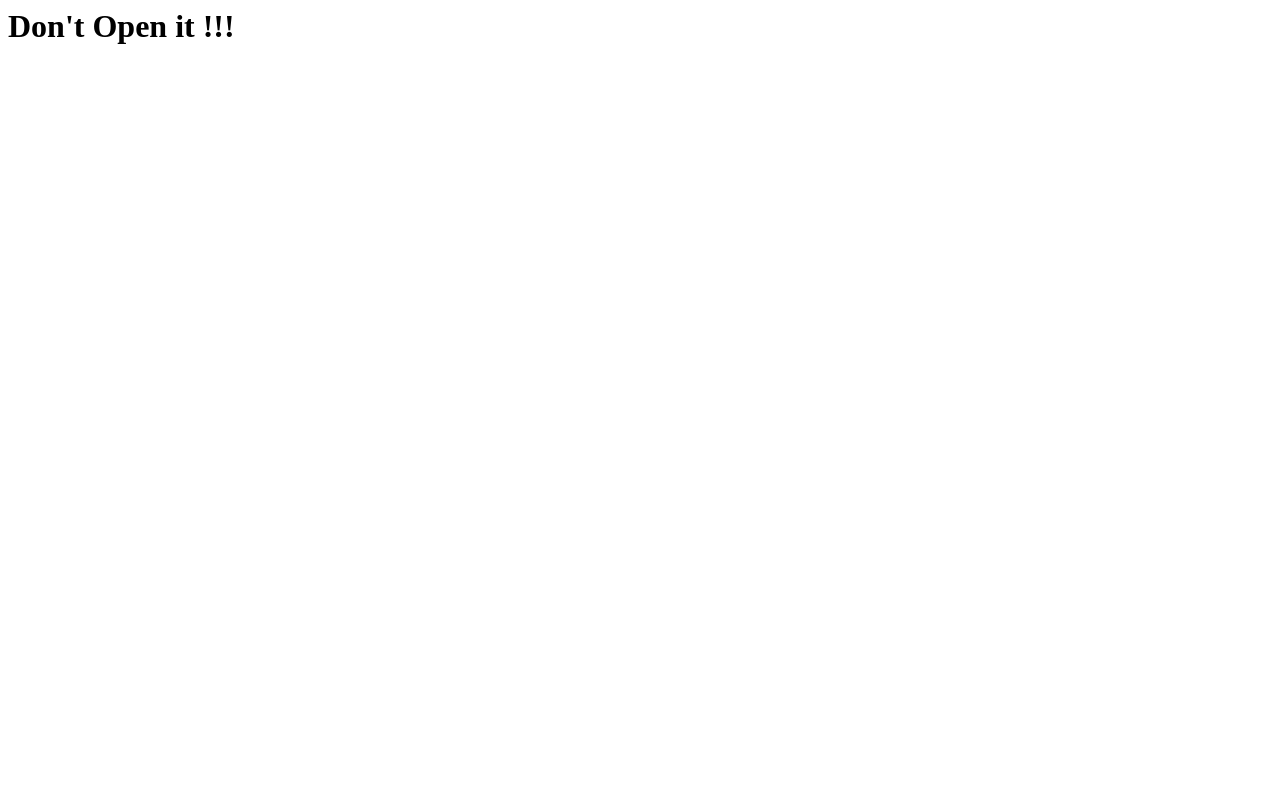
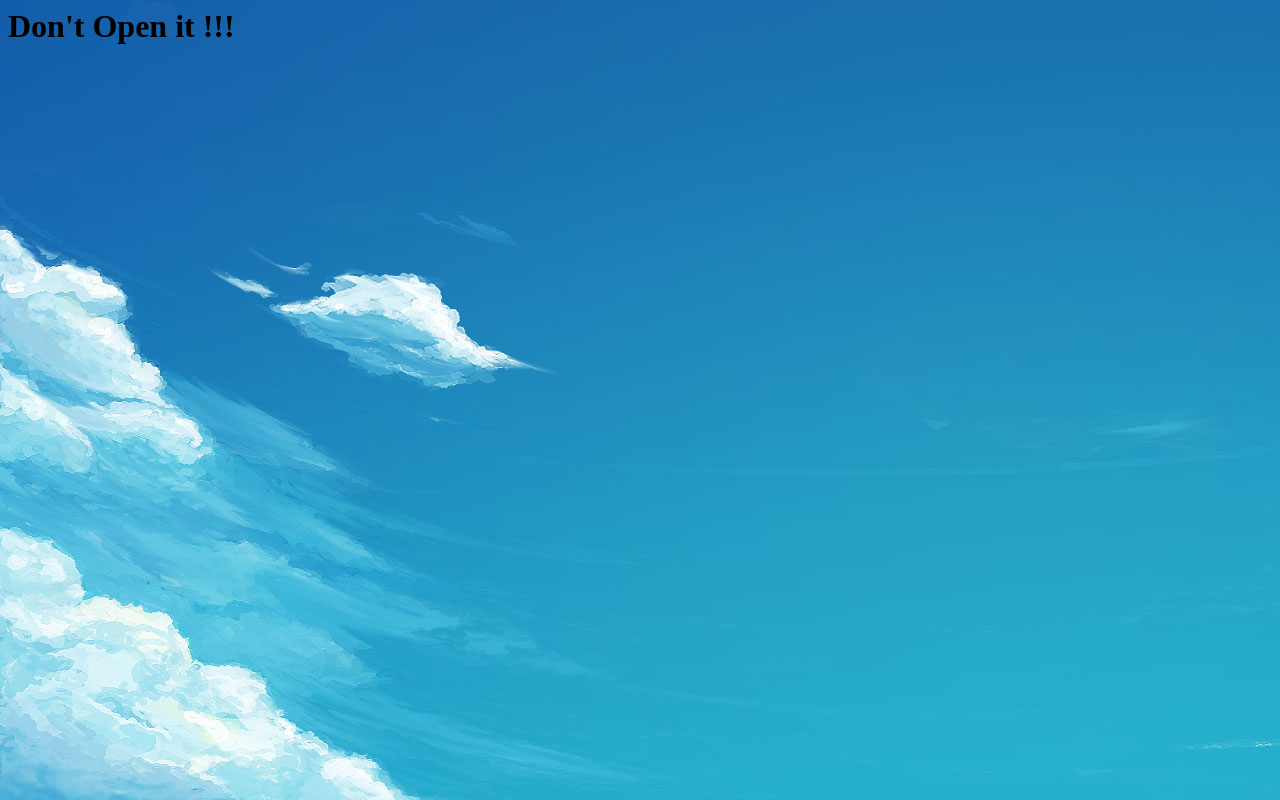
Before and after one commit to willbritt/Lab3, a plain HTML site: page index.html in a window 1280 px wide. Drawn offline with Linux system fonts and the light colour scheme.

Commit message:
Update index.html

```diff
--- a/index.html
+++ b/index.html
@@ -1,5 +1,5 @@
 <html>
-<body>
+<body background="cloud_background.jpg">
 <h1 id="header" onclick="step1()">Don't Open it !!!</h1>
 </body>
 <div id="dragon" style="display:none" >
```
